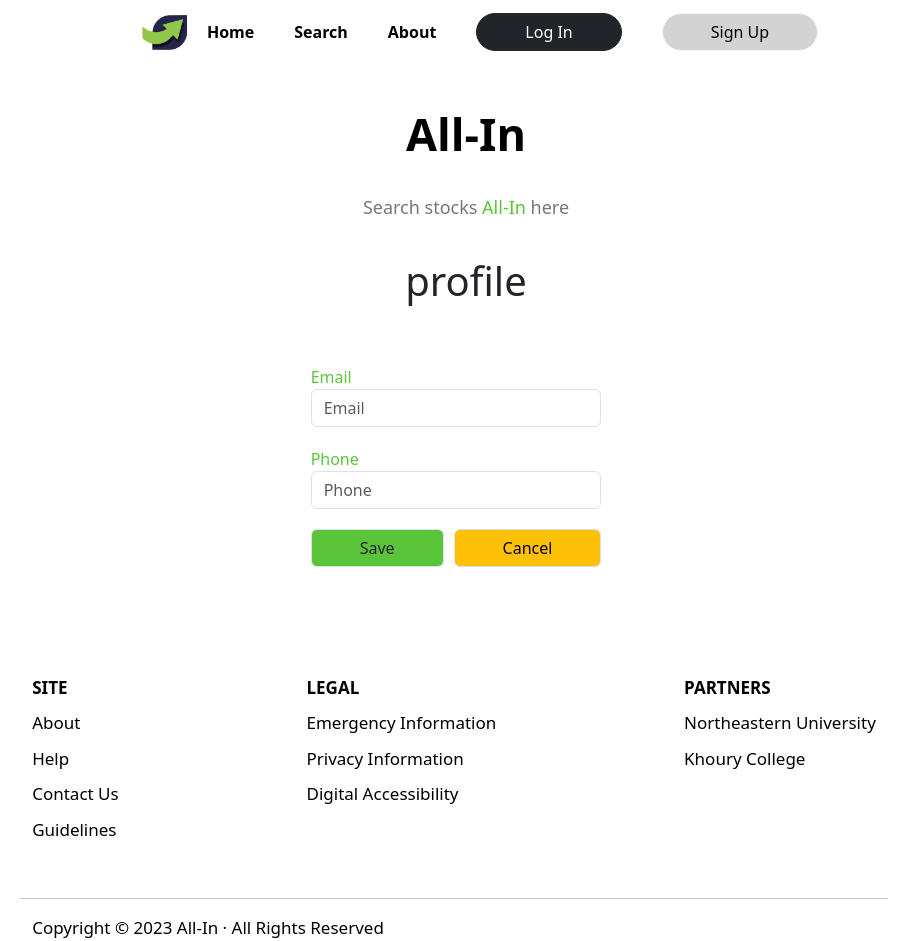
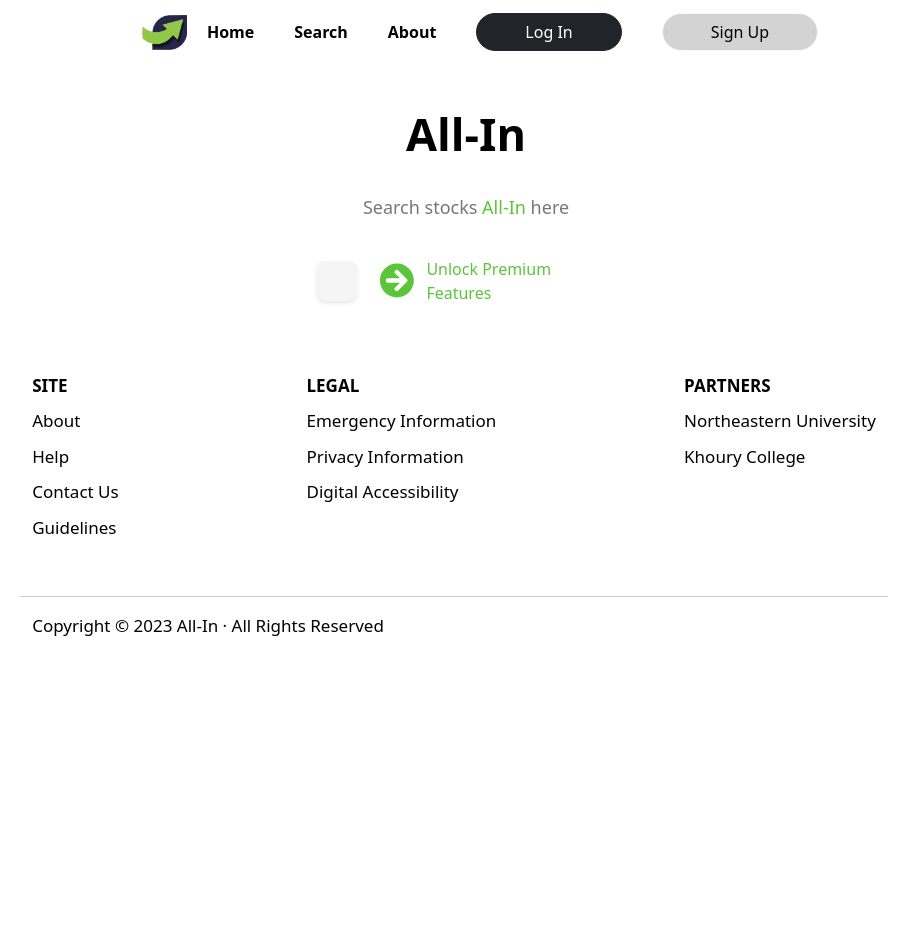
Before and after one commit to TjuAachen/cs5610-final-All-In-react-team668, a React (Create React App) app: page /profile in a window 1280 px wide. Shown: the whole page, without its empty margins (174-1081 px from the left). After the commit the page ends 800 px from the top, so only its background shows below. Built offline with nearby package versions, Linux system fonts and the light colour scheme.

Commit message:
implement profile page when other user click

```diff
--- a/src/components/NavBar/index.js
+++ b/src/components/NavBar/index.js
@@ -59,7 +59,7 @@
               Hi
               <span
               onClick={() => {
-                navigate(`/profile/${currentUser._id}`);
+                navigate(`/profile`);
               }}
             >
               {currentUser.userName}
--- a/src/components/Profile/ProfileBanner.js
+++ b/src/components/Profile/ProfileBanner.js
@@ -7,9 +7,7 @@
 // import { updateFolloweeThunk } from "../../services/thunks/follow-thunk";
 import { updateProfile } from "../../reducers/profile-reducer";
 import { MdAddAPhoto } from "react-icons/md";
-import img from "../../images/profile-avatar.jpeg"
-import logo from '../../images/profile-avatar.jpeg';
-
+import profileAvatar from "../../images/profile-avatar.jpeg";
 // import FollowUserGuest from "./FollowUserGuest";
 // import {
 //   ref,
@@ -29,6 +27,7 @@
   const [show, setShow] = useState(false);
   const target = useRef(null);
   let { currentProfile } = useSelector((state) => state.profile);
+  console.log("currentProfile", currentProfile);
   const { currentUser } = useSelector((state) => state.user);
   if (!currentProfile) {
     currentProfile = { email: null, img: null };
@@ -38,70 +37,72 @@
     currentUser ? currentUser.cellphone : null
   );
   const [url, setUrl] = useState(
-    currentUser ? currentUser.img : "../../images/profile-avatar.jpeg",
+    currentUser ? currentUser.img : profileAvatar
   );
+  console.log("get current user", currentUser)
+
   const [avatarFile, setAvatarFile] = useState(null);
 
-//   const checkIsFollow = async (loginUser, targetUser) => {
-//     const res = await findFolloweeIds(loginUser);
-//     if (res.length === 0) return;
-//     const followeeList = res[0].followeeList;
-//     const index = followeeList.indexOf(targetUser);
-//     setHasFollow(index === -1 ? false : true);
-//   };
+  // const checkIsFollow = async (loginUser, targetUser) => {
+  //   const res = await findFolloweeIds(loginUser);
+  //   if (res.length === 0) return;
+  //   const followeeList = res[0].followeeList;
+  //   const index = followeeList.indexOf(targetUser);
+  //   setHasFollow(index === -1 ? false : true);
+  // };
 
-//   const handleFollow = () => {
-//     if (!currentUser) {
-//       setShow(!show);
-//       return;
+  // const handleFollow = () => {
+  //   if (!currentUser) {
+  //     setShow(!show);
+  //     return;
+  //   }
+  //   setHasFollow(!hasFollow);
+  //   dispatch(
+  //     updateFolloweeThunk({
+  //       user: currentUser._id,
+  //       followId: uid,
+  //     })
+  //   );
+  // };
+
+  // const handleUploadFirebase = (file) => {
+  //   if (!file) {
+  //     return;
+  //   }
+  //   removeImageFromFirebase(currentProfile.img, defaultFile);
+  //   const storageRef = ref(
+  //     storage,
+  //     `/files/${file.name + currentUser._id + "profile"}`
+  //   );
+  //   // progress can be paused and resumed. It also exposes progress updates.
+  //   // Receives the storage reference and the file to upload.
+  //   const uploadTask = uploadBytesResumable(storageRef, file);
+
+  //   uploadTask.on(
+  //     "state_changed",
+  //     (snapshot) => {
+  //       const percent = Math.round(
+  //         (snapshot.bytesTransferred / snapshot.totalBytes) * 100
+  //       );
+  //     },
+  //     (err) => console.log(err),
+  //     () => {
+  //       // download url
+  //       getDownloadURL(uploadTask.snapshot.ref).then((url) => {
+  //         setUrl(url);
+  //         dispatch(
+  //           updateUserNonAdminThunk({
+  //             ...currentUser,
+  //             _id: currentUser._id,
+  //             email: email === "" ? currentUser.email : email,
+  //             cellphone: phone === "" ? currentUser.cellphone : phone,
+  //             img: url,
+  //           })
+  //         );
+  //       });
   //     }
-//     setHasFollow(!hasFollow);
-//     dispatch(
-//       updateFolloweeThunk({
-//         user: currentUser._id,
-//         followId: uid,
-//       })
-//     );
-//   };
-
-//   const handleUploadFirebase = (file) => {
-//     if (!file) {
-//       return;
-//     }
-//     removeImageFromFirebase(currentProfile.img, defaultFile);
-//     const storageRef = ref(
-//       storage,
-//       `/files/${file.name + currentUser._id + "profile"}`
-//     );
-//     // progress can be paused and resumed. It also exposes progress updates.
-//     // Receives the storage reference and the file to upload.
-//     const uploadTask = uploadBytesResumable(storageRef, file);
-
-//     uploadTask.on(
-//       "state_changed",
-//       (snapshot) => {
-//         const percent = Math.round(
-//           (snapshot.bytesTransferred / snapshot.totalBytes) * 100
-//         );
-//       },
-//       (err) => console.log(err),
-//       () => {
-//         // download url
-//         getDownloadURL(uploadTask.snapshot.ref).then((url) => {
-//           setUrl(url);
-//           dispatch(
-//             updateUserNonAdminThunk({
-//               ...currentUser,
-//               _id: currentUser._id,
-//               email: email === "" ? currentUser.email : email,
-//               cellphone: phone === "" ? currentUser.cellphone : phone,
-//               img: url,
-//             })
-//           );
-//         });
-//       }
-//     );
-//   };
+  //   );
+  // };
 
   const handleSubmit = () => {
     let newEmail = email;
@@ -154,8 +155,6 @@
     setUrl(currentProfile.img);
     setPhone(currentProfile.cellphone);
   };
-  console.log("get uid:", uid);
-  console.log("get url", url);
 
   useEffect(() => {
     if (!currentUser && !uid) return;
@@ -166,70 +165,145 @@
   }, [uid]);
 
   return (
-        <div>
-            <div className="bannerContainer">
+    <div className="banner-container">
+    {currentProfile && (
+      <div className="profile-section">
         {(uid || currentUser) && (
           <>
             <img
-                // src={uid ? currentProfile.img : url}
-                src={logo}
-                width="100px"
-                height="100px"
-                className="profile-image"
+              src={profileAvatar}
+              alt="Profile Avatar"
+              className="avatar"
             />
-              <h5 className="form-group">
+            <h5 className="username">
               {currentProfile.userName}
             </h5>
           </>
         )}
 
-            <div className="form-group">
-                <label htmlFor={`profile-email`} className="label-text-color">
-                    Email
-                </label>
+        {currentUser && !uid && (
+          <>
+            {isEdit ? (
+              <div className="edit-profile">
+                <div className="input-group email-input">
+                  <label htmlFor="profile-email" className="label-email">Email</label>
                   <input
-                    className="form-control input-field"
-                    id={"profile-email"}
-                    name={"email"}
+                    className="form-control"
+                    id="profile-email"
+                    name="email"
                     type="text"
-                    placeholder={"Email"}
+                    placeholder="Email"
                     value={email}
-                    onChange={(e) => {
-                    setEmail(e.target.value);
-                    }}
+                    onChange={(e) => setEmail(e.target.value)}
                   />
                 </div>
-            <div className="form-group">
-            <label htmlFor={`profile-phone`} className="label-text-color">
-                Phone
-            </label>
+                <div className="input-group phone-input">
+                  <label htmlFor="profile-phone" className="label-phone">Phone</label>
                   <input
-                className="form-control input-field"
-                id={"profile-phone"}
-                name={"phone"}
+                    className="form-control"
+                    id="profile-phone"
+                    name="phone"
                     type="text"
-                placeholder={"Phone"}
+                    placeholder="Phone"
                     value={phone}
-                onChange={(e) => {
-                setPhone(e.target.value);
-                }}
+                    onChange={(e) => setPhone(e.target.value)}
                   />
                 </div>
-            <div className="button-group">
+                <div className="avatar-cover"></div>
+                <MdAddAPhoto
+                  className="avatar-icon"
+                  size={30}
+                  onClick={handleImgClick}
+                />
+                <input
+                  id="upload-banner"
+                  type="file"
+                  ref={hiddenFileInput}
+                  onChange={handleImgChange}
+                  className="file-upload"
+                />
                 <button
-                    className="btn btn-bg-color border"
+                  className="btn btn-save fw-bold"
                   onClick={() => handleSubmit()}
                 >
                   Save
                 </button>
                 <button
-                    className={`btn btn-warning border`}
+                  className="btn btn-cancel fw-bold"
                   onClick={() => handleCancel()}
                 >
                   Cancel
                 </button>
               </div>
+            ) : (
+              <div className="view-profile">
+                <p className="email-text">
+                  {currentProfile.email}
+                </p>
+                <p className="phone-text">
+                  {currentProfile.cellphone}
+                </p>
+                <button
+                  className="btn btn-edit fw-bold"
+                  onClick={() => setIsEdit(true)}
+                >
+                  Edit Profile
+                </button>
               </div>
+            )}
+          </>
+        )}
+
+
+          {/* {!uid && !currentUser && (
+            <div className={``}>
+              <FollowUserGuest />
+            </div>
+          )}
+
+          {uid && !hasFollow && (
+            <div className={``}>
+              <button
+                className={`btn btn-muted border border-warning position-absolute edit-position text-black`}
+                onClick={() => handleFollow()}
+              >
+                + Follow
+              </button>
+              {show && (
+                <div
+                  className={`profile-banner-toolkit-div position-absolute rounded-3`}
+                >
+                  <h5 className={`text-black fw-bold m-2`}>Explore friends!</h5>
+                  <div
+                    className={`mt-3 mb-1 d-flex justify-content-center align-items-center`}
+                  >
+                    <button
+                      className={`btn btn-light p-1`}
+                      onClick={() => navigate("/login")}
+                    >
+                      Log in
+                    </button>
+                    <p
+                      className={`text-muted mb-0 ms-3 not-now`}
+                      onClick={() => setShow(false)}
+                    >
+                      Not Now
+                    </p>
+                  </div>
+                </div>
+              )}
+            </div>
+          )}
+          {uid && hasFollow && (
+            <button
+              className={`btn btn-muted border border-warning position-absolute edit-position text-black`}
+              onClick={() => handleFollow()}
+            >
+              + UnFollow
+            </button>
+          )} */}
+        </div>
+      )}
     </div>
   );
 };
--- a/src/components/Profile/index.css
+++ b/src/components/Profile/index.css
@@ -36,10 +36,6 @@
   background-color: #5ac53b;
 }
 
-.bannerContainer {
-  margin: 20px;
-  padding: 20px;
-}
 .input-field {
   margin-bottom: 15px;
 }
@@ -59,3 +55,107 @@
   align-items: center; /* Vertically aligns items in the middle */
   gap: 10px; /* Adds space between the icon and the text */
 }
+
+/* Base Styles */
+.banner-container {
+  padding: 20px;
+  background-color: #f5f5f5; /* Light grey background */
+  border-radius: 8px;
+  box-shadow: 0 2px 4px rgba(0, 0, 0, 0.1);
+}
+
+.profile-section {
+  display: flex;
+  flex-direction: column;
+  align-items: center;
+  gap: 20px; /* Spacing between elements */
+}
+
+.avatar {
+  width: 100px;
+  height: 100px;
+  border-radius: 50%;
+  object-fit: cover; /* Ensures images are not stretched */
+  border: 3px solid #007bff; /* Blue border for avatar */
+}
+
+.username {
+  font-size: 1.2em;
+  font-weight: 600;
+  color: #333; /* Dark text for better readability */
+}
+
+/* Edit and View Profile Styles */
+.edit-profile, .view-profile {
+  width: 100%;
+  display: flex;
+  flex-direction: column;
+  align-items: center;
+  gap: 10px; /* Spacing between form elements */
+}
+
+.input-group {
+  display: flex;
+  align-items: center;
+  width: 100%;
+}
+
+.input-group label {
+  width: 80px; /* Fixed width for labels */
+  color: #ff9800; /* Orange text for labels */
+  font-weight: 500;
+}
+
+.input-group .form-control {
+  width: calc(100% - 90px); /* Full width minus label width */
+  padding: 8px 12px;
+  border-radius: 4px;
+  border: 1px solid #ccc; /* Light grey border */
+}
+
+.file-upload {
+  display: none;
+}
+
+.btn-save, .btn-cancel, .btn-edit {
+  padding: 8px 15px;
+  border-radius: 4px;
+  font-weight: 500;
+  cursor: pointer; /* Cursor change to indicate clickable */
+}
+
+.btn-save {
+  background-color: #5ac53b; /* Green background */
+  color: white;
+}
+
+.btn-cancel {
+  background-color: #dc3545; /* Red background */
+  color: white;
+}
+
+.btn-edit {
+  background-color: #5ac53b; /* Yellow background */
+  color: white;
+}
+
+/* Media Queries for Responsive Design */
+@media (max-width: 768px) {
+  .profile-section {
+    flex-direction: column;
+    align-items: center;
+  }
+
+  .input-group {
+    flex-direction: column;
+    align-items: flex-start;
+  }
+
+  .input-group label {
+    margin-bottom: 5px;
+  }
+
+  .input-group .form-control {
+    width: 100%;
+  }
+}
--- a/src/pages/userPages/Profile.js
+++ b/src/pages/userPages/Profile.js
@@ -43,16 +43,15 @@
 
   return (
     <div className="profile-page">
-        <h1 className="profile-title">profile</h1>
       <div className="profile-content">
-          <ProfileMiddle
+          {profile && (<ProfileMiddle
           className="profile-middle"
             isSelf={uid ? false : true}
             isLogin={loginUser ? true : false}
-          />
+          />)}
           <ProfileRight
           className="profile-right"
-          isSelf={uid ? true : false} />
+          isSelf={uid ? false : true} />
       </div>
     </div>
   );
```
Lines whose indentation alone changed are shown as unchanged.
